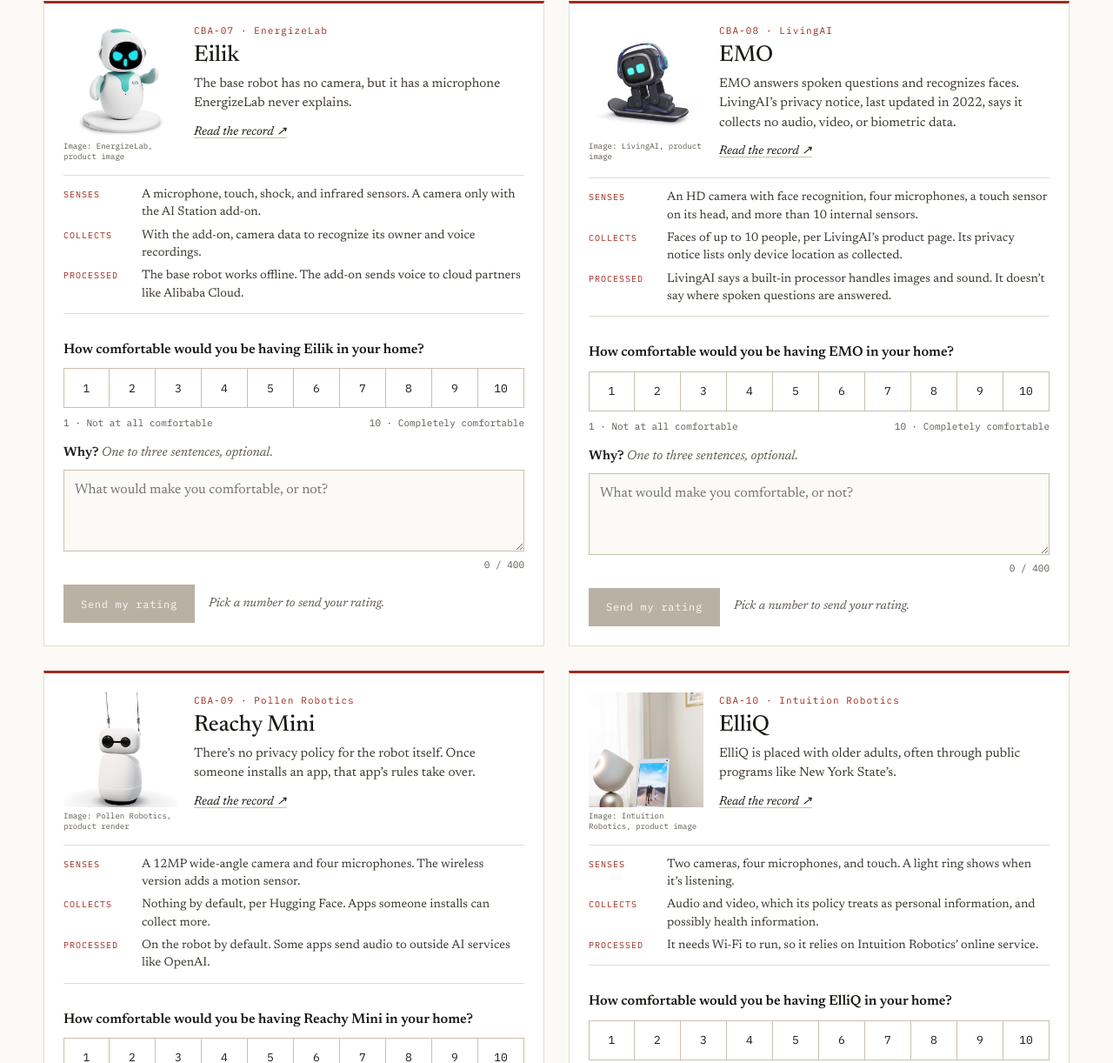
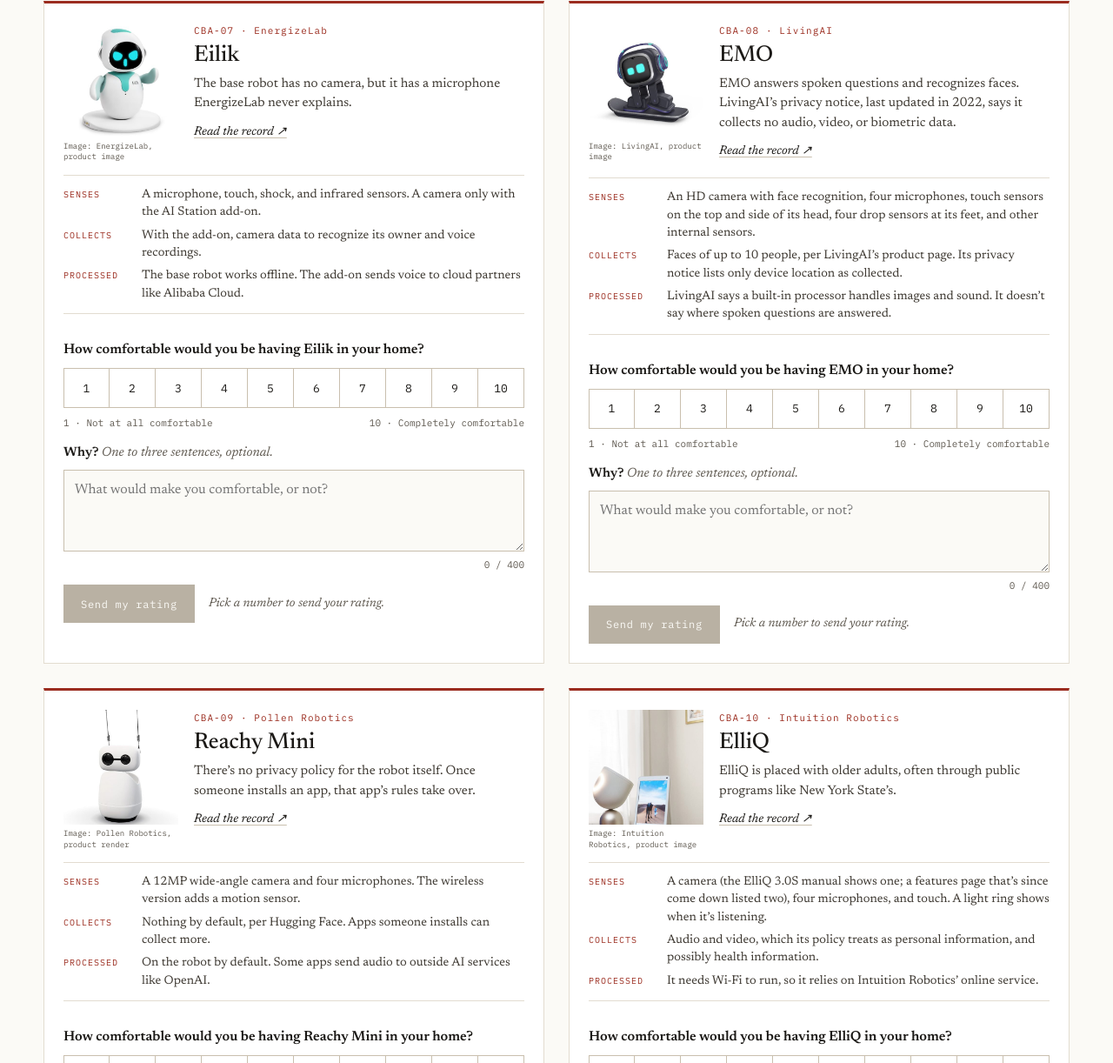
Before and after one commit to mattlingafelt-commits/mattlingafelt.com, a plain HTML site: page rate.html in a window 1280 px wide. Shown: the part 2963-4185 px from the top of the page at 87% size. Drawn offline with Linux system fonts and the light colour scheme; no server answers.

Commit message:
Rate page: match the Loona, EMO and ElliQ senses to the archive records
Co-Authored-By: Claude Sonnet 5.5 <noreply@anthropic.com>

```diff
--- a/rate.html
+++ b/rate.html
@@ -263,7 +263,7 @@ textarea{font:inherit}
           <dl style="margin: 0; display: flex; flex-direction: column; gap: 6px; padding: 12px 0; border-top: 1px solid #E2DCD0; border-bottom: 1px solid #E2DCD0; font-size: 14px; line-height: 1.45">
             <div style="display: flex; gap: 12px">
               <dt style="flex: 0 0 78px; font-family: 'IBM Plex Mono', monospace; font-size: 10px; letter-spacing: 0.1em; text-transform: uppercase; color: #9B2C1F; padding-top: 3px">Senses</dt>
-              <dd style="margin: 0; flex: 1 1 auto; min-width: 0; color: #3F3A33">A 720p camera, four microphones, a 3D depth sensor, and touch and motion sensors.</dd>
+              <dd style="margin: 0; flex: 1 1 auto; min-width: 0; color: #3F3A33">A 720p camera, four microphones, a 3D depth sensor, a touch sensor, and motion sensors, including a compass.</dd>
             </div>
             <div style="display: flex; gap: 12px">
               <dt style="flex: 0 0 78px; font-family: 'IBM Plex Mono', monospace; font-size: 10px; letter-spacing: 0.1em; text-transform: uppercase; color: #9B2C1F; padding-top: 3px">Collects</dt>
@@ -603,7 +603,7 @@ textarea{font:inherit}
           <dl style="margin: 0; display: flex; flex-direction: column; gap: 6px; padding: 12px 0; border-top: 1px solid #E2DCD0; border-bottom: 1px solid #E2DCD0; font-size: 14px; line-height: 1.45">
             <div style="display: flex; gap: 12px">
               <dt style="flex: 0 0 78px; font-family: 'IBM Plex Mono', monospace; font-size: 10px; letter-spacing: 0.1em; text-transform: uppercase; color: #9B2C1F; padding-top: 3px">Senses</dt>
-              <dd style="margin: 0; flex: 1 1 auto; min-width: 0; color: #3F3A33">An HD camera with face recognition, four microphones, a touch sensor on its head, and more than 10 internal sensors.</dd>
+              <dd style="margin: 0; flex: 1 1 auto; min-width: 0; color: #3F3A33">An HD camera with face recognition, four microphones, touch sensors on the top and side of its head, four drop sensors at its feet, and other internal sensors.</dd>
             </div>
             <div style="display: flex; gap: 12px">
               <dt style="flex: 0 0 78px; font-family: 'IBM Plex Mono', monospace; font-size: 10px; letter-spacing: 0.1em; text-transform: uppercase; color: #9B2C1F; padding-top: 3px">Collects</dt>
@@ -739,7 +739,7 @@ textarea{font:inherit}
           <dl style="margin: 0; display: flex; flex-direction: column; gap: 6px; padding: 12px 0; border-top: 1px solid #E2DCD0; border-bottom: 1px solid #E2DCD0; font-size: 14px; line-height: 1.45">
             <div style="display: flex; gap: 12px">
               <dt style="flex: 0 0 78px; font-family: 'IBM Plex Mono', monospace; font-size: 10px; letter-spacing: 0.1em; text-transform: uppercase; color: #9B2C1F; padding-top: 3px">Senses</dt>
-              <dd style="margin: 0; flex: 1 1 auto; min-width: 0; color: #3F3A33">Two cameras, four microphones, and touch. A light ring shows when it’s listening.</dd>
+              <dd style="margin: 0; flex: 1 1 auto; min-width: 0; color: #3F3A33">A camera (the ElliQ 3.0S manual shows one; a features page that’s since come down listed two), four microphones, and touch. A light ring shows when it’s listening.</dd>
             </div>
             <div style="display: flex; gap: 12px">
               <dt style="flex: 0 0 78px; font-family: 'IBM Plex Mono', monospace; font-size: 10px; letter-spacing: 0.1em; text-transform: uppercase; color: #9B2C1F; padding-top: 3px">Collects</dt>
```
